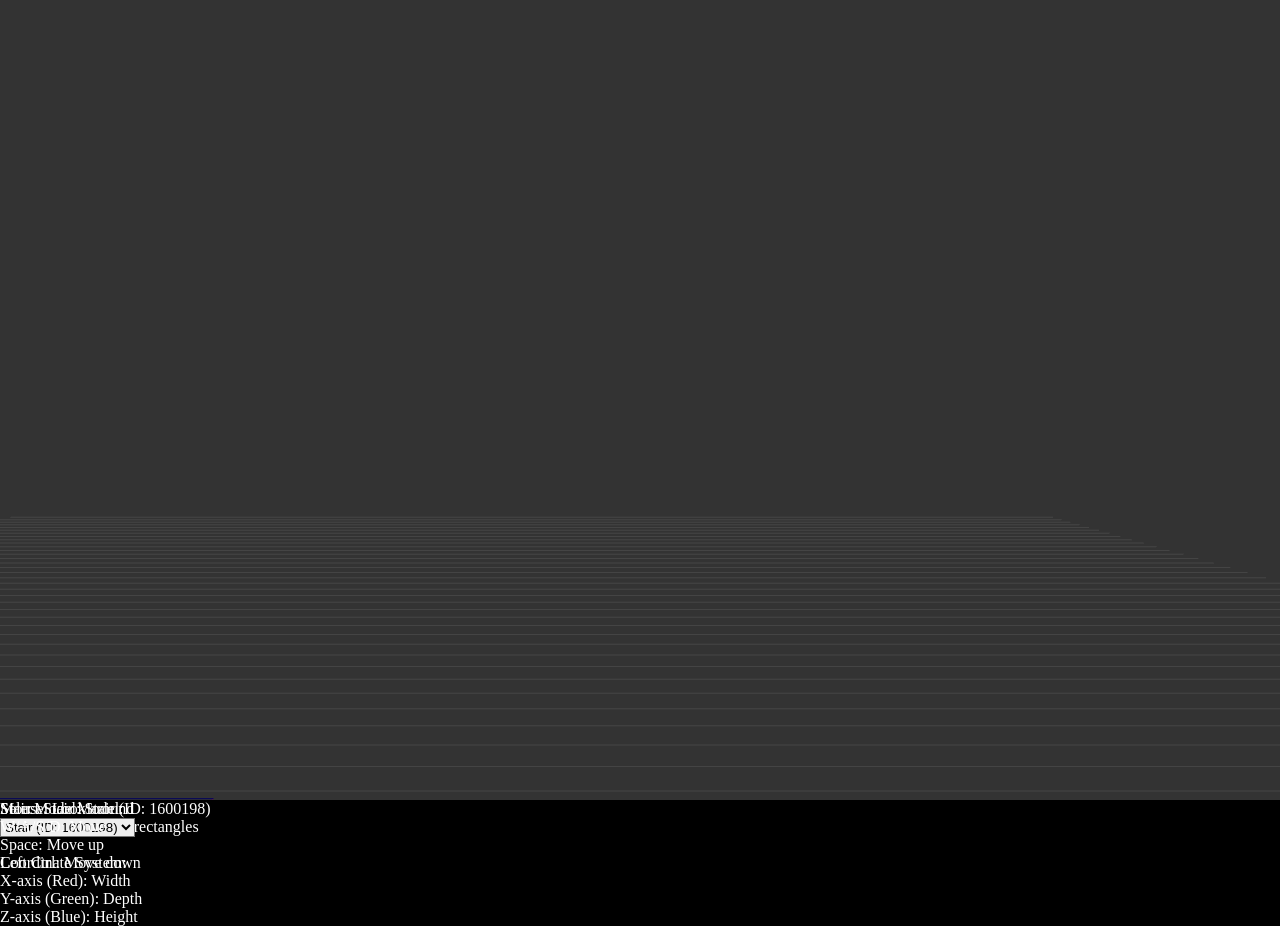
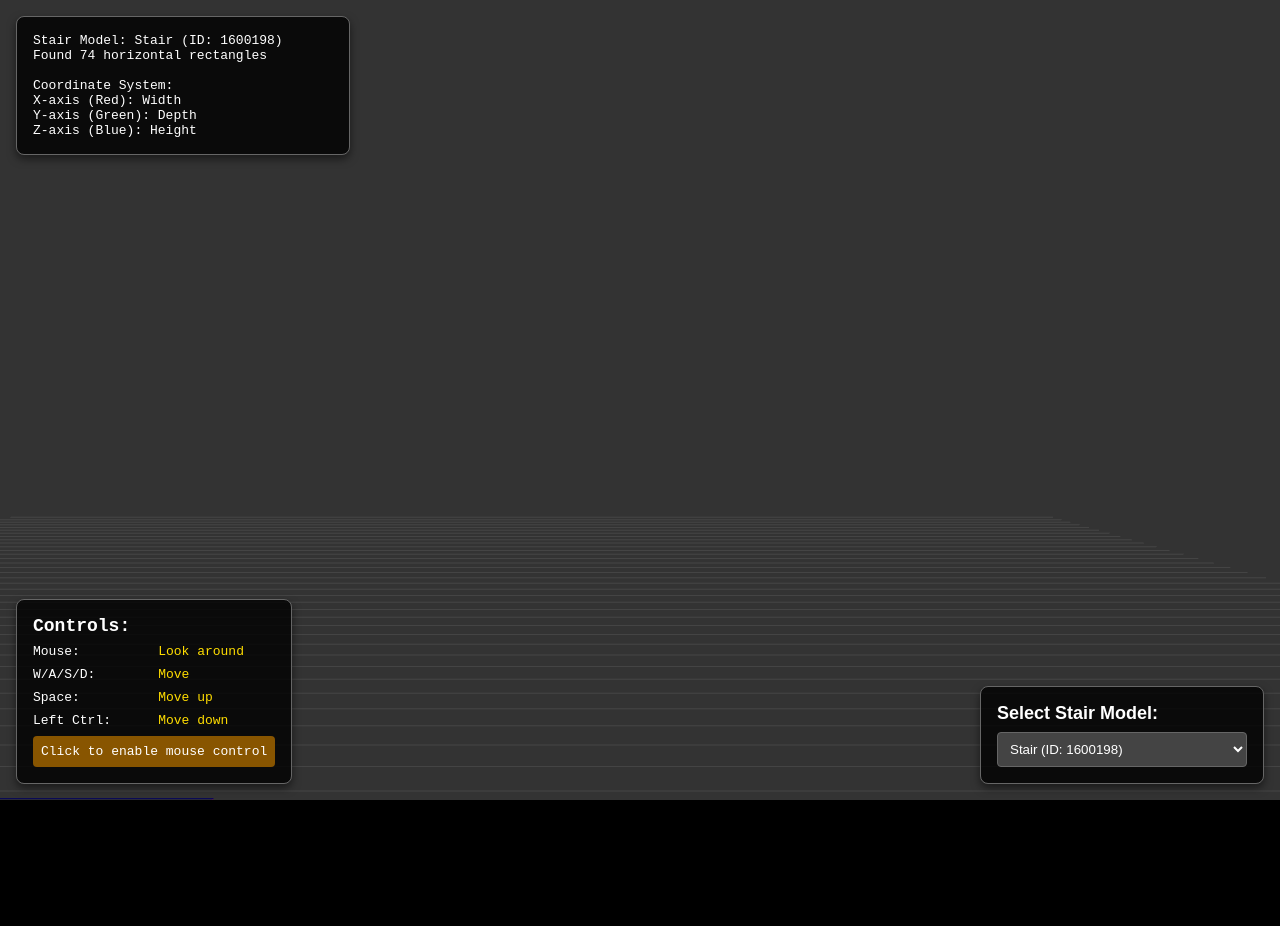
Before and after one commit to mrconter1/problem-test, a Next.js app: page / in a window 1280 px wide. After the commit the page ends 800 px from the top, so only its background shows below. Built offline with nearby package versions, Linux system fonts and the light colour scheme.

Commit message:
Add overlay

```diff
--- a/app/components/StairVisualizer.tsx
+++ b/app/components/StairVisualizer.tsx
@@ -40,6 +40,8 @@ export default function StairVisualizer() {
   useEffect(() => {
     if (!containerRef.current) return;
 
+    console.log('Initializing Three.js scene...');
+
     // Set up the scene, camera, and renderer
     const scene = new THREE.Scene();
     scene.background = new THREE.Color(0x333333);
@@ -53,9 +55,52 @@ export default function StairVisualizer() {
     renderer.setSize(window.innerWidth, window.innerHeight);
     containerRef.current.appendChild(renderer.domElement);
 
+    // Add lights
+    const ambientLight = new THREE.AmbientLight(0x404040);
+    scene.add(ambientLight);
+
+    const directionalLight = new THREE.DirectionalLight(0xffffff, 0.5);
+    directionalLight.position.set(1, 1, 1);
+    scene.add(directionalLight);
+
+    // Add a grid helper aligned with XY plane (where Z is up)
+    const gridSize = 100;
+    const gridDivisions = 100;
+    const gridHelper = new THREE.GridHelper(gridSize, gridDivisions, 0x888888, 0x444444);
+    // Rotate the grid to align with XY plane (where Z is up)
+    gridHelper.rotation.x = Math.PI / 2;
+    scene.add(gridHelper);
+
+    // Add axes helper
+    const axesHelper = new THREE.AxesHelper(10);
+    scene.add(axesHelper);
+
+    // Add axis labels using simple meshes instead of sprites
+    function createAxisLabel(text: string, position: THREE.Vector3, color: number): void {
+      const geometry = new THREE.BoxGeometry(1, 1, 1);
+      const material = new THREE.MeshBasicMaterial({ color });
+      const mesh = new THREE.Mesh(geometry, material);
+      mesh.position.copy(position);
+      scene.add(mesh);
+    }
+
+    createAxisLabel("X", new THREE.Vector3(12, 0, 0), 0xff0000);
+    createAxisLabel("Y", new THREE.Vector3(0, 12, 0), 0x00ff00);
+    createAxisLabel("Z", new THREE.Vector3(0, 0, 12), 0x0000ff);
+
+    // Create model group
+    const modelGroup = new THREE.Group();
+    scene.add(modelGroup);
+
     // FPS-style controls
     const moveSpeed = 0.5;
     const lookSpeed = 0.002;
+
+    // Camera state
+    const cameraState = {
+      yaw: 0,
+      pitch: 0
+    };
 
     // Movement state
     const movement = {
@@ -67,68 +112,8 @@ export default function StairVisualizer() {
       down: false
     };
 
-    // Camera state
-    const cameraState = {
-      yaw: 0,   // Rotation around Z axis (left/right)
-      pitch: 0  // Rotation around X/Y plane (up/down)
-    };
-
-    // Set up pointer lock for mouse control
-    renderer.domElement.addEventListener('click', () => {
-      renderer.domElement.requestPointerLock();
-    });
-
-    document.addEventListener('pointerlockchange', () => {
-      const isLocked = document.pointerLockElement === renderer.domElement;
-      const cameraInfoElement = document.getElementById('cameraInfo');
-      if (cameraInfoElement) {
-        cameraInfoElement.style.display = isLocked ? 'none' : 'block';
-      }
-    });
-
-    // Mouse movement handler
-    document.addEventListener('mousemove', (event) => {
-      if (document.pointerLockElement === renderer.domElement) {
-        // Update camera rotation based on mouse movement
-        // Inverted left/right movement (positive sign for yaw)
-        cameraState.yaw += event.movementX * lookSpeed;
-        cameraState.pitch -= event.movementY * lookSpeed;
-
-        // Limit vertical rotation to prevent flipping
-        cameraState.pitch = Math.max(-Math.PI / 2 + 0.1, Math.min(Math.PI / 2 - 0.1, cameraState.pitch));
-
-        updateCameraDirection();
-      }
-    });
-
-    // Keyboard handlers
-    document.addEventListener('keydown', (event) => {
-      switch (event.code) {
-        case 'KeyW': movement.forward = true; break;
-        case 'KeyS': movement.backward = true; break;
-        case 'KeyA': movement.left = true; break;
-        case 'KeyD': movement.right = true; break;
-        case 'Space': movement.up = true; break;
-        case 'ControlLeft':
-          movement.down = true;
-          event.preventDefault(); // Prevent browser from capturing Ctrl key
-          break;
-      }
-    });
-
-    document.addEventListener('keyup', (event) => {
-      switch (event.code) {
-        case 'KeyW': movement.forward = false; break;
-        case 'KeyS': movement.backward = false; break;
-        case 'KeyA': movement.left = false; break;
-        case 'KeyD': movement.right = false; break;
-        case 'Space': movement.up = false; break;
-        case 'ControlLeft': movement.down = false; break;
-      }
-    });
-
     // Update camera direction based on yaw and pitch
-    function updateCameraDirection() {
+    function updateCameraDirection(): void {
       // Calculate the forward direction vector
       const forward = new THREE.Vector3(
         Math.sin(cameraState.yaw) * Math.cos(cameraState.pitch),
@@ -148,7 +133,7 @@ export default function StairVisualizer() {
     }
 
     // Update camera position based on keyboard input
-    function updateCameraPosition() {
+    function updateCameraPosition(): void {
       if (!Object.values(movement).some(Boolean)) return; // Skip if no movement
 
       // Get the camera's forward and right directions
@@ -188,66 +173,61 @@ export default function StairVisualizer() {
       updateCameraDirection();
     }
 
-    // Add lights
-    const ambientLight = new THREE.AmbientLight(0x404040);
-    scene.add(ambientLight);
+    // Set up pointer lock for mouse control
+    renderer.domElement.addEventListener('click', () => {
+      renderer.domElement.requestPointerLock();
+    });
 
-    const directionalLight = new THREE.DirectionalLight(0xffffff, 0.5);
-    directionalLight.position.set(1, 1, 1);
-    scene.add(directionalLight);
+    document.addEventListener('pointerlockchange', () => {
+      const isLocked = document.pointerLockElement === renderer.domElement;
+      const cameraInfoElement = document.getElementById('cameraInfo');
+      if (cameraInfoElement) {
+        cameraInfoElement.style.display = isLocked ? 'none' : 'block';
+      }
+    });
 
-    // Add a grid helper aligned with XY plane (where Z is up)
-    const gridSize = 100;
-    const gridDivisions = 100;
-    const gridHelper = new THREE.GridHelper(gridSize, gridDivisions, 0x888888, 0x444444);
-    // Rotate the grid to align with XY plane (where Z is up)
-    gridHelper.rotation.x = Math.PI / 2;
-    scene.add(gridHelper);
+    // Mouse movement handler
+    document.addEventListener('mousemove', (event) => {
+      if (document.pointerLockElement === renderer.domElement) {
+        // Update camera rotation based on mouse movement
+        cameraState.yaw += event.movementX * lookSpeed;
+        cameraState.pitch -= event.movementY * lookSpeed;
 
-    // Add axes helper
-    const axesHelper = new THREE.AxesHelper(10);
-    scene.add(axesHelper);
+        // Limit vertical rotation to prevent flipping
+        cameraState.pitch = Math.max(-Math.PI / 2 + 0.1, Math.min(Math.PI / 2 - 0.1, cameraState.pitch));
 
-    // Function to create text sprite for axis labels
-    function createTextSprite(text: string, color: string) {
-      const canvas = document.createElement('canvas');
-      const context = canvas.getContext('2d');
-      if (!context) return new THREE.Sprite();
+        updateCameraDirection();
+      }
+    });
 
-      canvas.width = 256;
-      canvas.height = 256;
+    // Keyboard handlers
+    document.addEventListener('keydown', (event) => {
+      switch (event.code) {
+        case 'KeyW': movement.forward = true; break;
+        case 'KeyS': movement.backward = true; break;
+        case 'KeyA': movement.left = true; break;
+        case 'KeyD': movement.right = true; break;
+        case 'Space': movement.up = true; break;
+        case 'ControlLeft':
+          movement.down = true;
+          event.preventDefault(); // Prevent browser from capturing Ctrl key
+          break;
+      }
+    });
 
-      context.font = "Bold 60px Arial";
-      context.fillStyle = color;
-      context.textAlign = 'center';
-      context.textBaseline = 'middle';
-      context.fillText(text, 128, 128);
-
-      const texture = new THREE.CanvasTexture(canvas);
-      texture.needsUpdate = true;
-
-      const material = new THREE.SpriteMaterial({ map: texture });
-      const sprite = new THREE.Sprite(material);
-      sprite.scale.set(5, 5, 1);
-
-      return sprite;
+    document.addEventListener('keyup', (event) => {
+      switch (event.code) {
+        case 'KeyW': movement.forward = false; break;
+        case 'KeyS': movement.backward = false; break;
+        case 'KeyA': movement.left = false; break;
+        case 'KeyD': movement.right = false; break;
+        case 'Space': movement.up = false; break;
+        case 'ControlLeft': movement.down = false; break;
       }
-
-    // Add axis labels
-    const xLabel = createTextSprite("X", "#ff0000");
-    xLabel.position.set(12, 0, 0);
-    scene.add(xLabel);
-
-    const yLabel = createTextSprite("Y", "#00ff00");
-    yLabel.position.set(0, 12, 0);
-    scene.add(yLabel);
-
-    const zLabel = createTextSprite("Z", "#0000ff");
-    zLabel.position.set(0, 0, 12);
-    scene.add(zLabel);
+    });
 
     // Function to create a rectangle from 4 points
-    function createRectangle(points: { x: number, y: number }[], z: number, color: number) {
+    function createRectangle(points: { x: number, y: number }[], z: number, color: number): THREE.Mesh {
       const shape = new THREE.Shape();
       shape.moveTo(points[0].x, points[0].y);
       shape.lineTo(points[1].x, points[1].y);
@@ -269,14 +249,50 @@ export default function StairVisualizer() {
       return mesh;
     }
 
-    // Store all stair models
-    let allStairModels: StairModel[] = [];
-    // Group to hold the current model's objects
-    const modelGroup = new THREE.Group();
-    scene.add(modelGroup);
+    // Load the stair models
+    console.log('Fetching stair.json...');
+    fetch('/stair.json')
+      .then(response => {
+        console.log('Response status:', response.status);
+        if (!response.ok) {
+          throw new Error(`HTTP error! Status: ${response.status}`);
+        }
+        return response.json();
+      })
+      .then(data => {
+        console.log('Stair data loaded:', data);
+
+        // Handle both single object and array
+        const stairModels: StairModel[] = Array.isArray(data) ? data : [data];
+        console.log(`Found ${stairModels.length} stair models`);
+
+        // Populate the dropdown
+        const modelSelect = document.getElementById('modelSelect') as HTMLSelectElement;
+        if (modelSelect) {
+          // Clear existing options
+          while (modelSelect.firstChild) {
+            modelSelect.removeChild(modelSelect.firstChild);
+          }
+
+          stairModels.forEach((model, index) => {
+            const option = document.createElement('option');
+            option.value = index.toString();
+            option.textContent = `${model.name} (ID: ${model.id})`;
+            modelSelect.appendChild(option);
+          });
+
+          // Add event listener for dropdown changes
+          modelSelect.addEventListener('change', function(this: HTMLSelectElement) {
+            const selectedIndex = parseInt(this.value);
+            console.log(`Switching to model ${selectedIndex}: ${stairModels[selectedIndex].name}`);
+            visualizeStairModel(stairModels[selectedIndex]);
+          });
+        }
 
         // Function to visualize a stair model
-    function visualizeStairModel(stairModel: StairModel) {
+        function visualizeStairModel(stairModel: StairModel): void {
+          console.log('Visualizing stair model:', stairModel.name);
+
           // Clear previous model
           while(modelGroup.children.length > 0) {
             modelGroup.remove(modelGroup.children[0]);
@@ -291,15 +307,18 @@ export default function StairVisualizer() {
           const boundingBox = stairModel.boundingBox;
           const centerX = (boundingBox.min.x + boundingBox.max.x) / 2;
           const centerY = (boundingBox.min.y + boundingBox.max.y) / 2;
+          console.log('Model center:', { centerX, centerY });
 
           // Find horizontal 4-line loops
           let horizontalRectangles = [];
           let colorIndex = 0;
           const colors = [0xff0000, 0x00ff00, 0x0000ff, 0xffff00, 0xff00ff, 0x00ffff];
 
-      stairModel.solids.forEach(solid => {
-        solid.faces.forEach(face => {
-          face.loops.forEach(loop => {
+          console.log(`Processing ${stairModel.solids.length} solids...`);
+          stairModel.solids.forEach((solid: Solid, solidIndex: number) => {
+            console.log(`Solid ${solidIndex}: ${solid.faces.length} faces`);
+            solid.faces.forEach((face: Face) => {
+              face.loops.forEach((loop: Loop) => {
                 // Check if it's a 4-line loop
                 if (loop.length === 4) {
                   // Check if all points have the same z-value
@@ -339,6 +358,8 @@ export default function StairVisualizer() {
             });
           });
 
+          console.log(`Found ${horizontalRectangles.length} horizontal rectangles`);
+
           // Update info
           if (infoElement) {
             infoElement.textContent += `\nFound ${horizontalRectangles.length} horizontal rectangles`;
@@ -354,9 +375,11 @@ export default function StairVisualizer() {
           const bbox = new THREE.Box3().setFromObject(modelGroup);
           const center = bbox.getCenter(new THREE.Vector3());
           const size = bbox.getSize(new THREE.Vector3());
+          console.log('Bounding box:', { center, size });
 
           // Position camera at a good starting point
           camera.position.set(center.x, center.y - size.y, center.z + size.z / 2);
+          console.log('Camera position:', camera.position);
 
           // Reset camera rotation
           cameraState.yaw = Math.PI / 2; // Look toward +Y initially
@@ -364,43 +387,10 @@ export default function StairVisualizer() {
           updateCameraDirection();
         }
 
-    // Load the stair models
-    fetch('/stair.json')
-      .then(response => {
-        if (!response.ok) {
-          throw new Error(`HTTP error! Status: ${response.status}`);
-        }
-        return response.json();
-      })
-      .then(data => {
-        // Handle both single object and array
-        allStairModels = Array.isArray(data) ? data : [data];
-
-        // Populate the dropdown
-        const modelSelect = document.getElementById('modelSelect');
-        if (modelSelect) {
-          // Clear existing options
-          while (modelSelect.firstChild) {
-            modelSelect.removeChild(modelSelect.firstChild);
-          }
-
-          allStairModels.forEach((model, index) => {
-            const option = document.createElement('option');
-            option.value = index.toString();
-            option.textContent = `${model.name} (ID: ${model.id})`;
-            modelSelect.appendChild(option);
-          });
-
-          // Add event listener for dropdown changes
-          modelSelect.addEventListener('change', function(this: HTMLSelectElement) {
-            const selectedIndex = parseInt(this.value);
-            visualizeStairModel(allStairModels[selectedIndex]);
-          });
-        }
-
         // Visualize the first model initially
-        if (allStairModels.length > 0) {
-          visualizeStairModel(allStairModels[0]);
+        if (stairModels.length > 0) {
+          console.log(`Visualizing first model: ${stairModels[0].name}`);
+          visualizeStairModel(stairModels[0]);
         }
       })
       .catch(error => {
@@ -412,7 +402,7 @@ export default function StairVisualizer() {
       });
 
     // Animation loop
-    function animate() {
+    function animate(): void {
       requestAnimationFrame(animate);
       updateCameraPosition();
       renderer.render(scene, camera);
@@ -421,7 +411,7 @@ export default function StairVisualizer() {
     animate();
 
     // Handle window resize
-    function handleResize() {
+    function handleResize(): void {
       camera.aspect = window.innerWidth / window.innerHeight;
       camera.updateProjectionMatrix();
       renderer.setSize(window.innerWidth, window.innerHeight);
@@ -447,39 +437,125 @@ export default function StairVisualizer() {
 
   return (
     <div className="relative w-full h-screen">
+      {/* Three.js container */}
       <div
         ref={containerRef}
-        className="w-full h-full"
+        className="w-full h-full absolute top-0 left-0"
       />
 
+      {/* Fixed overlays with !important styles to ensure visibility */}
+      <div style={{
+        position: 'fixed',
+        top: 0,
+        left: 0,
+        right: 0,
+        bottom: 0,
+        pointerEvents: 'none',
+        zIndex: 10000
+      }}>
+        {/* Info panel */}
         <div
           id="info"
-        className="absolute top-4 left-4 text-white bg-black/50 p-3 font-mono whitespace-pre-line pointer-events-none"
+          style={{
+            position: 'absolute',
+            top: '16px',
+            left: '16px',
+            color: 'white',
+            fontFamily: 'monospace',
+            whiteSpace: 'pre-line',
+            pointerEvents: 'none',
+            backgroundColor: 'rgba(0,0,0,0.8)',
+            padding: '16px',
+            maxWidth: '400px',
+            minWidth: '300px',
+            zIndex: 10000,
+            borderRadius: '8px',
+            border: '1px solid #666',
+            boxShadow: '0 4px 8px rgba(0,0,0,0.5)'
+          }}
         >
           Loading stair model...
         </div>
 
+        {/* Controls panel */}
         <div
           id="controls"
-        className="absolute bottom-4 right-4 bg-black/50 p-3 rounded text-white font-sans"
+          style={{
+            position: 'absolute',
+            bottom: '16px',
+            right: '16px',
+            color: 'white',
+            fontFamily: 'sans-serif',
+            pointerEvents: 'auto',
+            backgroundColor: 'rgba(0,0,0,0.8)',
+            padding: '16px',
+            minWidth: '250px',
+            zIndex: 10000,
+            borderRadius: '8px',
+            border: '1px solid #666',
+            boxShadow: '0 4px 8px rgba(0,0,0,0.5)'
+          }}
         >
-        <label htmlFor="modelSelect" className="block mb-1">Select Stair Model:</label>
+          <label
+            htmlFor="modelSelect"
+            style={{
+              display: 'block',
+              marginBottom: '8px',
+              fontWeight: 'bold',
+              fontSize: '18px'
+            }}
+          >
+            Select Stair Model:
+          </label>
           <select
             id="modelSelect"
-          className="w-full p-1 bg-gray-700 text-white border border-gray-600 rounded"
+            style={{
+              width: '100%',
+              padding: '8px',
+              color: 'white',
+              backgroundColor: '#444',
+              border: '1px solid #666',
+              borderRadius: '4px'
+            }}
           >
             {/* Options will be populated by JavaScript */}
           </select>
         </div>
 
+        {/* Camera controls info */}
         <div
           id="cameraInfo"
-        className="absolute bottom-4 left-4 text-white bg-black/50 p-3 font-mono"
+          style={{
+            position: 'absolute',
+            bottom: '16px',
+            left: '16px',
+            color: 'white',
+            fontFamily: 'monospace',
+            backgroundColor: 'rgba(0,0,0,0.8)',
+            padding: '16px',
+            zIndex: 10000,
+            borderRadius: '8px',
+            border: '1px solid #666',
+            boxShadow: '0 4px 8px rgba(0,0,0,0.5)'
+          }}
         >
-        Mouse: Look around<br />
-        W/A/S/D: Move<br />
-        Space: Move up<br />
-        Left Ctrl: Move down
+          <strong style={{ display: 'block', marginBottom: '8px', fontSize: '18px' }}>Controls:</strong>
+          <div style={{ display: 'grid', gridTemplateColumns: '1fr 1fr', gap: '8px' }}>
+            <span>Mouse:</span><span style={{ color: '#ffdd00' }}>Look around</span>
+            <span>W/A/S/D:</span><span style={{ color: '#ffdd00' }}>Move</span>
+            <span>Space:</span><span style={{ color: '#ffdd00' }}>Move up</span>
+            <span>Left Ctrl:</span><span style={{ color: '#ffdd00' }}>Move down</span>
+          </div>
+          <div style={{
+            marginTop: '8px',
+            textAlign: 'center',
+            backgroundColor: '#885500',
+            padding: '8px',
+            borderRadius: '4px'
+          }}>
+            Click to enable mouse control
+          </div>
+        </div>
       </div>
     </div>
   );
```
Lines whose indentation alone changed are shown as unchanged.
